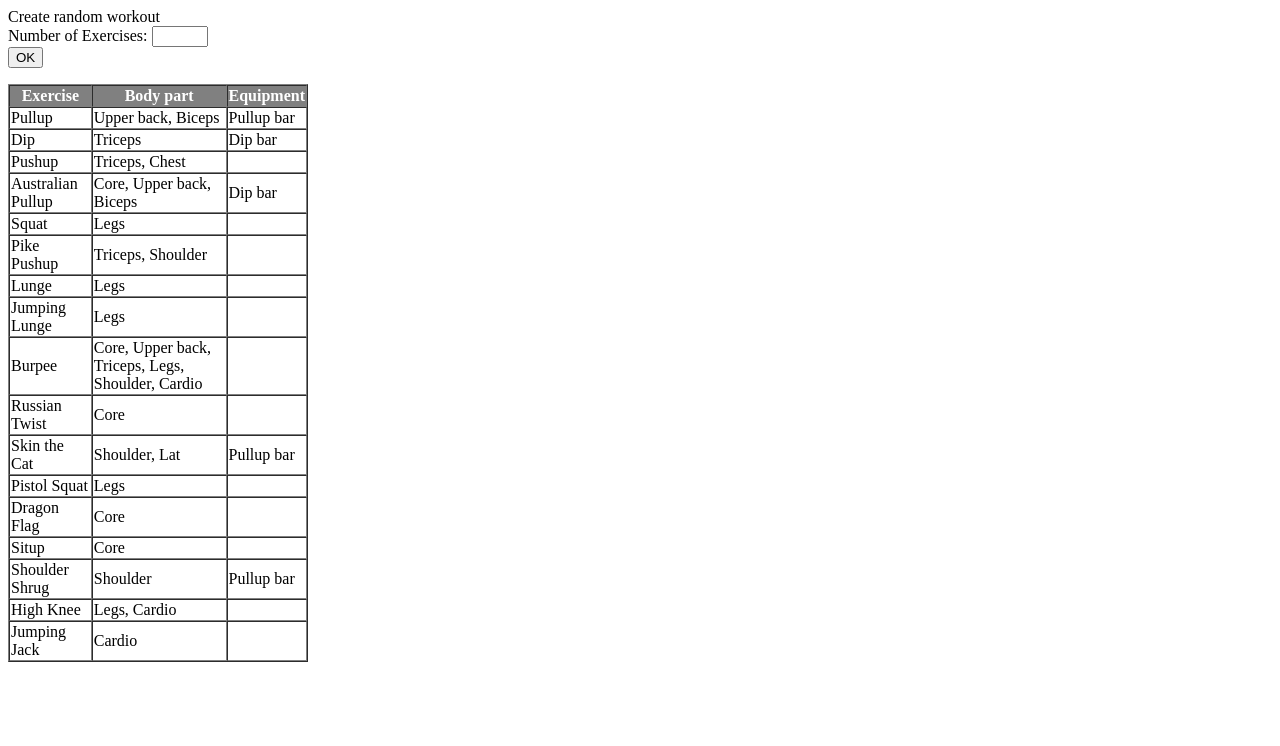
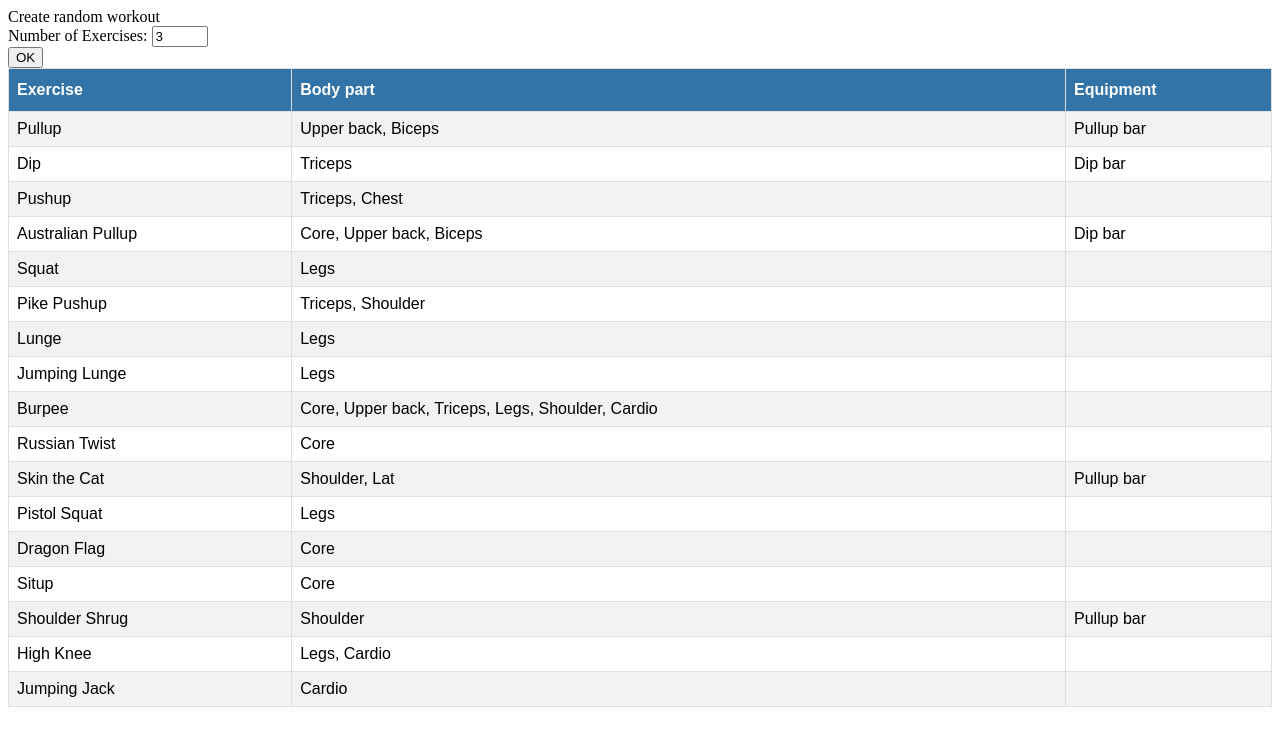
Before and after one commit to sphexoo/workout_app, a Django app: page /myworkout/ in a window 1280 px wide. Shown: the top 746 px of the page. Run offline with Django 5.2, Linux system fonts and the light colour scheme; data comes from the database, SQL or seed files in the repository.

Commit message:
Added css style for tables

```diff
--- a/project/myworkout/forms.py
+++ b/project/myworkout/forms.py
@@ -1,4 +1,10 @@
 from django import forms
 
+
 class NumberOfExercisesForm(forms.Form):
-    number_of_exercises = forms.IntegerField(label="Number of Exercises", min_value=1, max_value=10)
+    number_of_exercises = forms.IntegerField(
+        label="Number of Exercises",
+        min_value=1,
+        max_value=10,
+        initial=3,
+    )
--- /dev/null
+++ b/project/myworkout/static/style.css
@@ -0,0 +1,22 @@
+#table_style {
+    font-family: Arial, Helvetica, sans-serif;
+    border-collapse: collapse;
+    width: 100%;
+  }
+
+  #table_style td, #table_style th {
+    border: 1px solid #ddd;
+    padding: 8px;
+  }
+
+  #table_style tr:nth-child(even){background-color: #f2f2f2;}
+
+  #table_style tr:hover {background-color: #ddd;}
+
+  #table_style th {
+    padding-top: 12px;
+    padding-bottom: 12px;
+    text-align: left;
+    background-color: #3374a8;
+    color: white;
+  }
--- a/project/myworkout/templates/index.html
+++ b/project/myworkout/templates/index.html
@@ -1,5 +1,10 @@
+<!DOCTYPE html>
+{% load static %}
 <html>
-
+    <head>
+        <link rel="stylesheet" href="{% static 'style.css' %}">
+    </head>
+    <body>
         Create random workout
         <form action="random/" method="post">
             {% csrf_token %}
@@ -7,7 +12,7 @@ Create random workout
             <input type="submit" value="OK">
         </form>
 
-<table cellspacing="0" cellpadding="1" border="1" width="300">
+        <table id="table_style" cellspacing="0" cellpadding="1" border="1" width="300">
             <tr style="color:white;background-color:grey">
                 <th>Exercise</th>
                 <th>Body part</th>
@@ -25,7 +30,5 @@ Create random workout
             </tr>
             {% endfor %}
         </table>
-
-
-
+    </body>
 </html>
--- a/project/project/settings.py
+++ b/project/project/settings.py
@@ -118,6 +118,10 @@ USE_TZ = True
 
 STATIC_URL = "static/"
 
+STATICFILES_DIRS = [
+    BASE_DIR / 'static'
+]
+
 # Default primary key field type
 # https://docs.djangoproject.com/en/5.0/ref/settings/#default-auto-field
 
```
Also changed, not shown: project/myworkout/templates/random.html (+8 -5 lines). Lines whose indentation alone changed are shown as unchanged.
